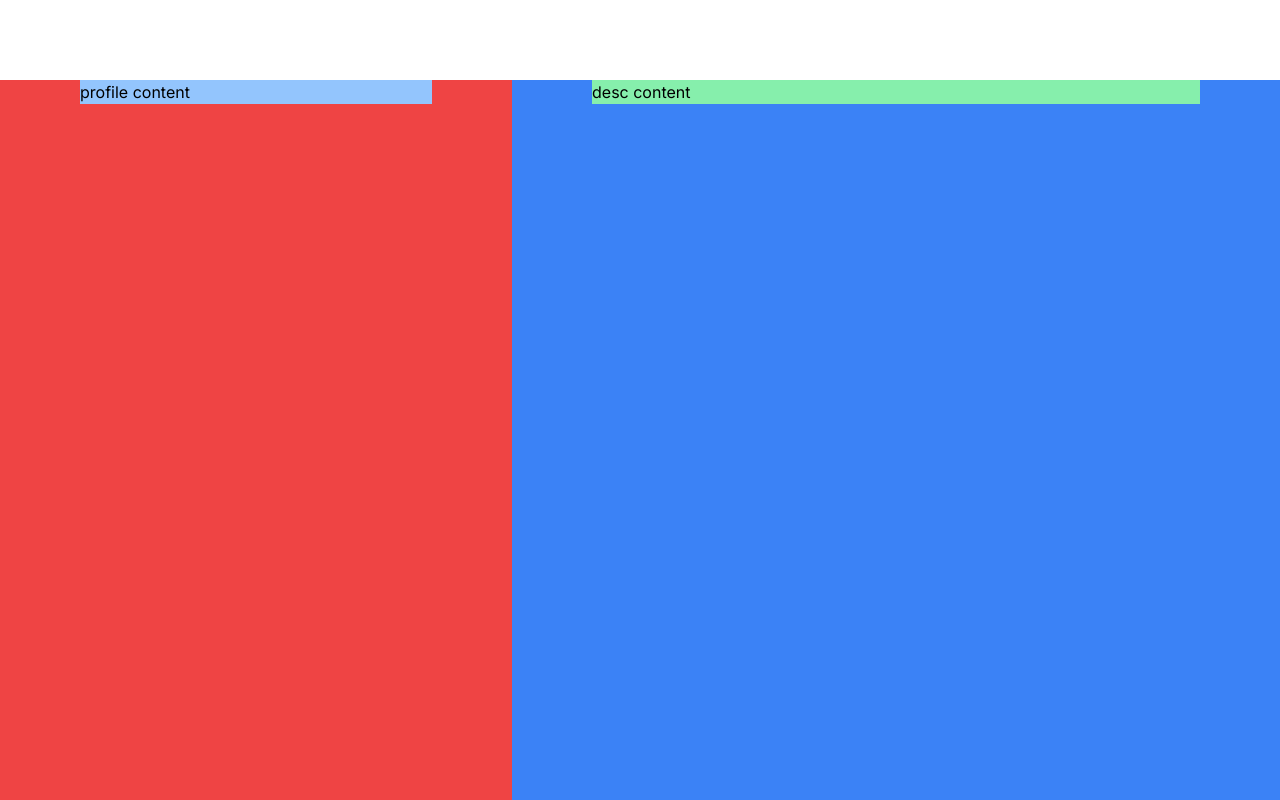
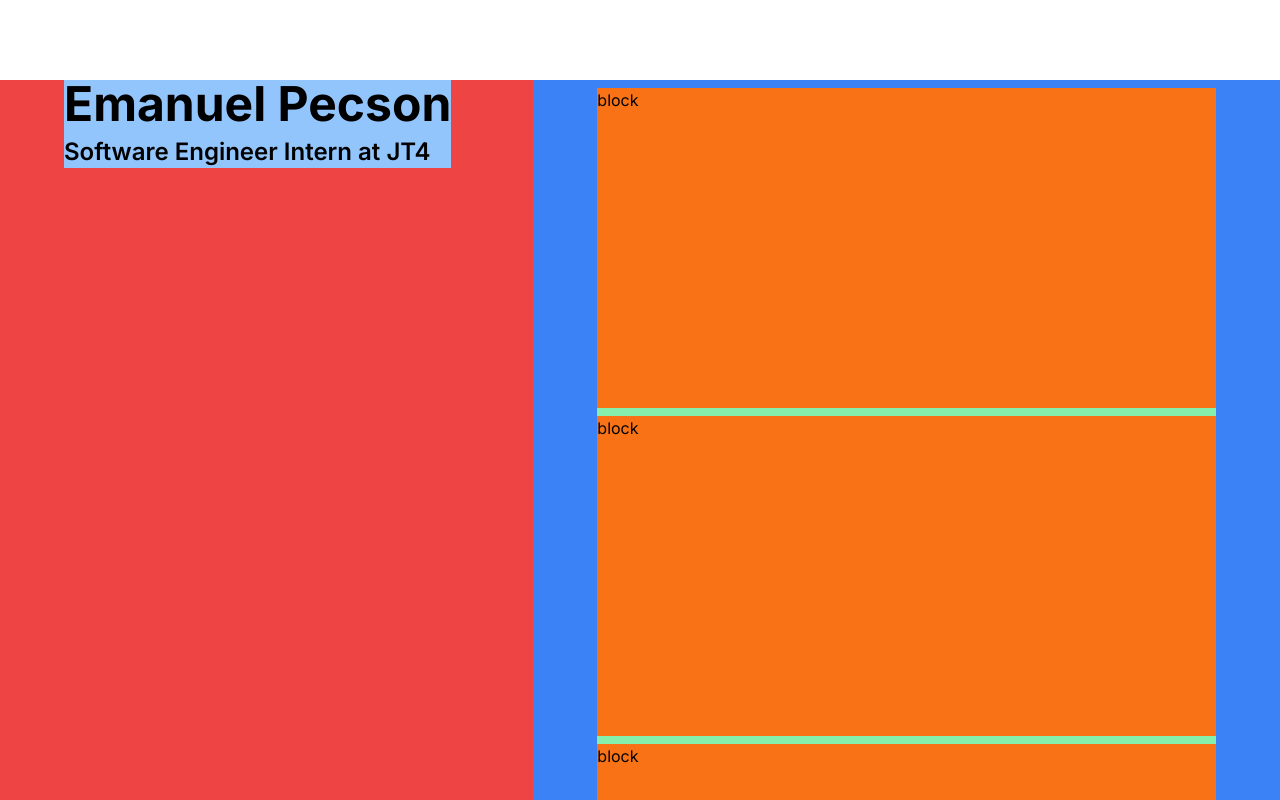
Before and after one commit to emanpecson/portfolio, a Next.js app: page / in a window 1280 px wide. Shown: the top 800 px of the page. Built offline with nearby package versions, Linux system fonts and the light colour scheme.

Commit message:
style: :lipstick: update format to support fixed profile

```diff
--- a/src/app/page.tsx
+++ b/src/app/page.tsx
@@ -1,12 +1,22 @@
 export default function Home() {
   return (
     <>
-      <div className="xl:grid xl:grid-cols-10 h-screen pt-20">
-        <div className="xl:col-span-4 bg-red-500 xl:h-full h-[24rem]">
-          <div className="mx-20 bg-blue-300">profile content</div>
+      <div className="xl:grid xl:grid-cols-12 h-screen pt-20">
+        <div className="xl:col-span-5 bg-red-500 xl:h-full h-[24rem]">
+          <div className="mx-16 bg-blue-300 fixed">
+            <div>
+              <h1 className="text-5xl font-bold">Emanuel Pecson</h1>
+              <h2 className="text-2xl pt-2 font-semibold">Software Engineer Intern at JT4</h2>
+            </div>
+          </div>
         </div>
-        <div className="xl:col-span-6 bg-blue-500 h-full">
-          <div className="mx-20 bg-green-300">desc content</div>
+        <div className="xl:col-span-7 bg-blue-500 h-full">
+          <div className="mx-16 bg-green-300">
+            <div className="bg-orange-500 h-[20rem] my-2">block</div>
+            <div className="bg-orange-500 h-[20rem] my-2">block</div>
+            <div className="bg-orange-500 h-[20rem] my-2">block</div>
+            <div className="bg-orange-500 h-[20rem] my-2">block</div>
+          </div>
         </div>
       </div>
     </>
```
